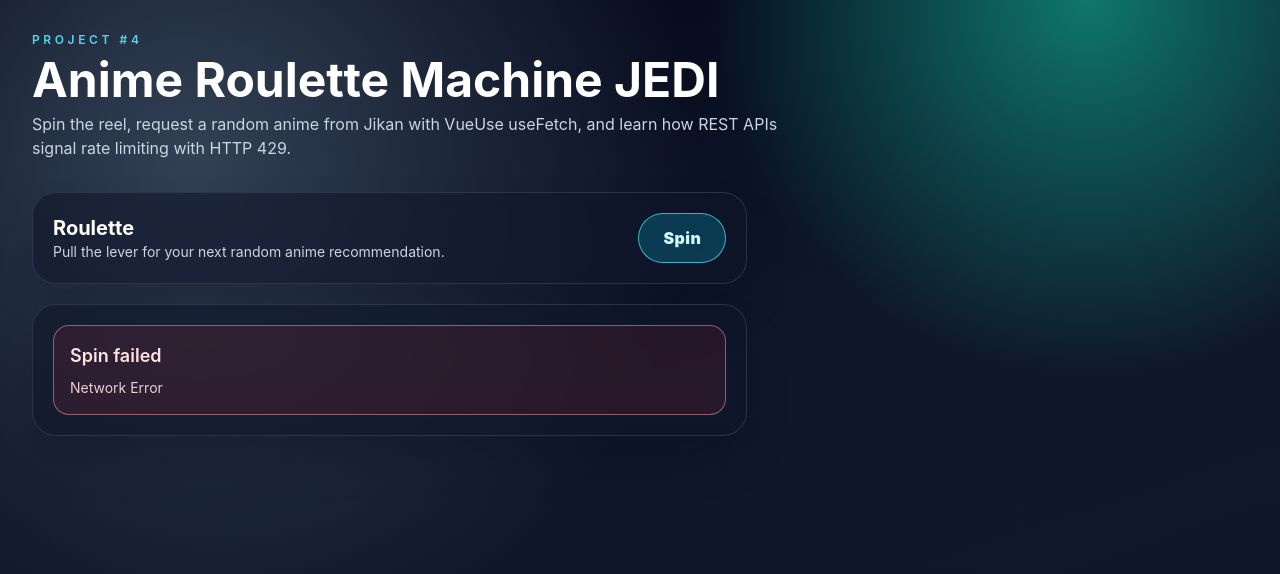
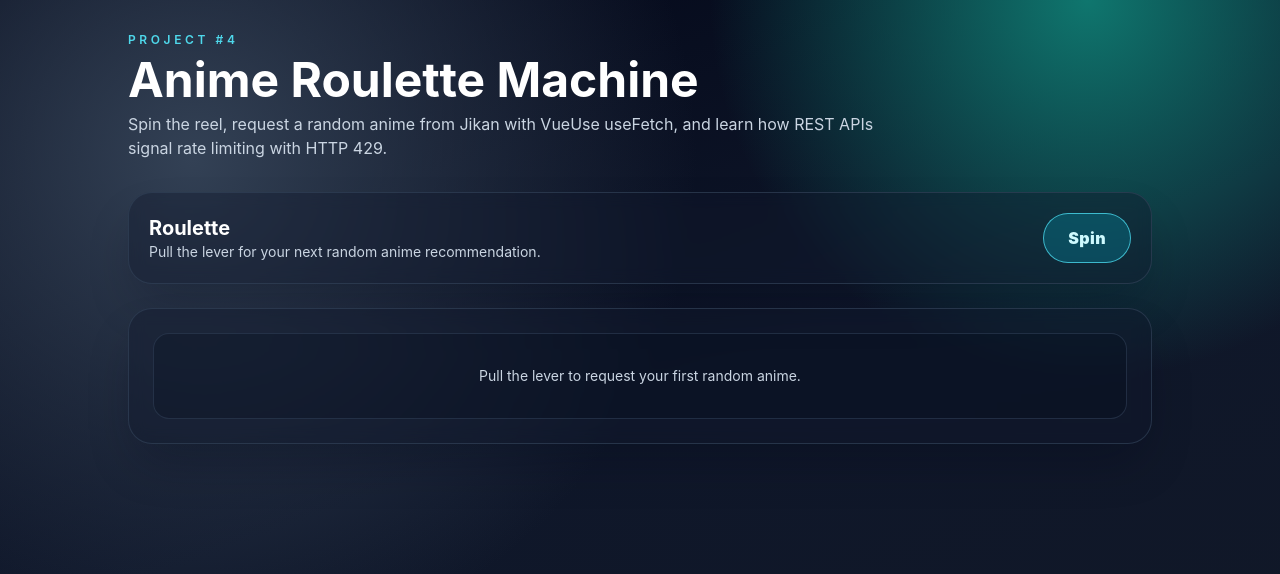
Before and after one commit to JEDl956/anime-roulette-watchlist-JEDl, a Vue app: page / in a window 1280 px wide. Shown: the top 574 px of the page. Built offline with nearby package versions, Linux system fonts and the light colour scheme.

Commit message:
layout and spin jedl

```diff
--- a/src/components/AnimeCard.vue
+++ b/src/components/AnimeCard.vue
@@ -1,61 +1,51 @@
 <script setup>
 const props = defineProps({
-  anime: {
-    type: Object,
-    default: null,
-  },
-  loading: {
-    type: Boolean,
-    default: false,
-  },
-  error: {
-    type: String,
-    default: '',
-  },
-  inwatchlist: {
-    type: Boolean,
-    default: false,
-  },
+  anime: { type: Object, default: null },
+  loading: { type: Boolean, default: false },
+  error: { type: String, default: '' },
+  inwatchlist: { type: Boolean, default: false },
 })
 </script>
 
 <template>
   <section
-    class="rounded-3xl border border-slate-700/70 bg-slate-900/60 p-5 shadow-2xl shadow-slate-950/30 backdrop-blur-sm"
+    class="rounded-3xl border border-slate-700/70 bg-slate-900/40 p-6 shadow-2xl shadow-slate-950/30 backdrop-blur"
   >
-    <!-- Loading State -->
+    <!-- Loading -->
     <div v-if="props.loading" class="space-y-4">
       <div class="flex items-center gap-3 text-cyan-300">
-        <div
-          class="h-5 w-5 animate-spin rounded-full border-2 border-cyan-400 border-t-transparent"
-        ></div>
-        <p class="font-semibold tracking-wide">
-          Shuffling anime reels...
-        </p>
+        <div class="h-5 w-5 animate-spin rounded-full border-2 border-cyan-400 border-t-transparent"></div>
+        <p class="font-semibold tracking-wide">Shuffling anime reels...</p>
       </div>
 
-      <!-- Skeleton Loading Bars -->
+      <div class="h-72 animate-pulse rounded-2xl bg-slate-800"></div>
+
       <div class="grid grid-cols-3 gap-2">
         <div class="h-3 animate-pulse rounded bg-slate-700"></div>
         <div class="h-3 animate-pulse rounded bg-slate-700"></div>
         <div class="h-3 animate-pulse rounded bg-slate-700"></div>
       </div>
-      <div class="h-72 animate-pulse rounded-2xl bg-slate-800"></div>
     </div>
+
+    <!-- Error -->
     <div
-  v-else-if="error"
+      v-else-if="props.error"
       class="rounded-2xl border border-red-300/50 bg-red-500/10 p-4 text-red-100"
     >
       <h3 class="text-lg font-semibold">Spin failed</h3>
+      <p class="mt-2 text-sm text-red-100/90">{{ props.error }}</p>
+    </div>
 
-  <p class="mt-2 text-sm text-red-100/90">
-    {{ error }}
+    <!-- First state (no anime yet) -->
+    <div v-else-if="!props.anime" class="rounded-2xl border border-slate-700/60 bg-slate-950/20 p-8">
+      <p class="text-center text-sm text-slate-300">
+        Pull the lever to request your first random anime.
       </p>
     </div>
 
+    <!-- Success (later when you wire the API) -->
     <div v-else>
-      Done
+      <p class="text-slate-200">Anime loaded!</p>
     </div>
-
   </section>
 </template>
--- a/src/views/HomePage.vue
+++ b/src/views/HomePage.vue
@@ -1,8 +1,20 @@
 <script setup>
+import { ref } from 'vue'
 import AnimeCard from '@/components/AnimeCard.vue'
 
+const loading = ref(false)
+const error = ref('')
+
 const spin = () => {
-  console.log('Hello')
+  // demo behavior: toggle loading then toggle error
+  loading.value = true
+  error.value = ''
+
+  setTimeout(() => {
+    loading.value = false
+    // comment this out later when you connect the API
+    // error.value = 'Something went wrong'
+  }, 900)
 }
 </script>
 
@@ -10,14 +22,14 @@ const spin = () => {
   <main
     class="min-h-screen bg-[radial-gradient(circle_at_15%_20%,#334155,transparent_40%),radial-gradient(circle_at_85%_0%,#0f766e,transparent_28%),linear-gradient(160deg,#020617,#0f172a,#111827)] px-4 py-8 text-slate-100 sm:px-6 lg:px-8"
   >
-    <div class="mx-auto max-w-7xl">
+    <div class="mx-auto max-w-5xl">
       <header class="mb-8">
         <p class="text-xs font-semibold tracking-[0.3em] text-cyan-300/90 uppercase">
           Project #4
         </p>
 
         <h1 class="mt-2 text-4xl font-bold text-white sm:text-5xl">
-          Anime Roulette Machine JEDI
+          Anime Roulette Machine
         </h1>
 
         <p class="mt-2 max-w-3xl text-sm text-slate-300 sm:text-base">
@@ -26,18 +38,13 @@ const spin = () => {
         </p>
       </header>
 
-      <div class="grid gap-6 lg:grid-cols-[1.2fr_0.8fr]">
-
-        <!-- Roulette Section -->
-        <section class="space-y-5">
-          <div
-            @click="spin"
-            class="cursor-pointer rounded-3xl border border-slate-700/70 bg-slate-900/60 p-5 shadow-2xl shadow-slate-950/30 backdrop-blur"
+      <!-- Roulette card -->
+      <section
+        class="rounded-3xl border border-slate-700/70 bg-slate-900/40 p-5 shadow-2xl shadow-slate-950/30 backdrop-blur"
       >
         <div class="flex flex-col gap-3 sm:flex-row sm:items-center sm:justify-between">
           <div>
             <h2 class="text-xl font-bold text-white">Roulette</h2>
-
             <p class="text-sm text-slate-300">
               Pull the lever for your next random anime recommendation.
             </p>
@@ -45,19 +52,17 @@ const spin = () => {
 
           <button
             type="button"
-                @click.stop="spin"
+            @click="spin"
             class="rounded-full border border-cyan-300/70 bg-cyan-400/20 px-6 py-3 text-base font-black tracking-wide text-cyan-100 hover:bg-cyan-400/30 transition"
           >
             Spin
           </button>
         </div>
-          </div>
-          <AnimeCard error="Network Error" />
       </section>
 
-
-
-
+      <!-- Big result card (full width under roulette) -->
+      <div class="mt-6">
+        <AnimeCard :loading="loading" :error="error" />
       </div>
     </div>
   </main>
```
Lines whose indentation alone changed are shown as unchanged.
